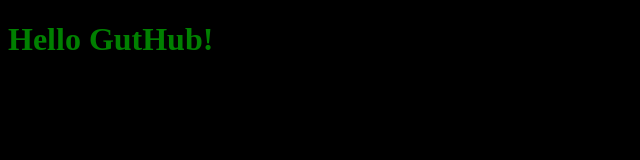
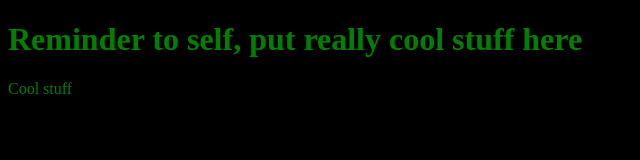
Before and after one commit to stephensheridan/stephensheridan.github.io, a plain HTML site: page index.html in a window 1280 px wide. Shown: the whole page, without its empty margins (0-640 px from the left). Drawn offline with Linux system fonts and the light colour scheme.

Commit message:
Updated home page
Updated home page

```diff
--- a/index.html
+++ b/index.html
@@ -4,6 +4,7 @@
 <link rel="stylesheet" type="text/css" href="css/style.css">
 </head>
 <body>
-<h1>Hello GutHub!</h1>
+<h1>Reminder to self, put really cool stuff here</h1>
+<p>Cool stuff</p>
 </body>
 </html>
```
